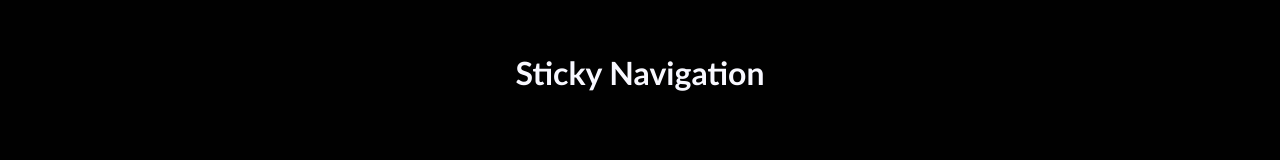
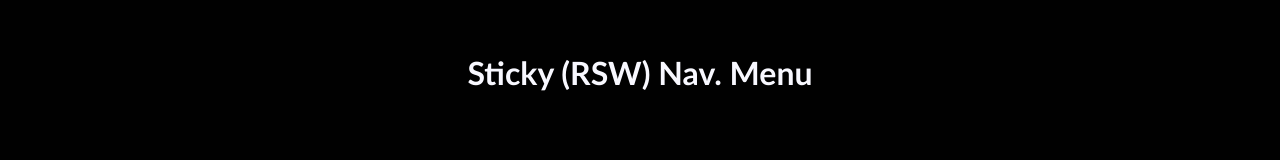
Before and after one commit to dennisbartol/Sticky-M, a plain HTML site: page index.html in a window 1280 px wide. Shown: the part 328-488 px from the top of the page. Drawn offline with Linux system fonts and the light colour scheme.

Commit message:
Update index.html

```diff
--- a/index.html
+++ b/index.html
@@ -15,7 +15,7 @@
     <!-- #Id Header nog toevoegen (Voor de fix) -->
 
     <header id="header">
-      <h1>Sticky Navigation</h1>
+      <h1>Sticky (RSW) Nav. Menu</h1>
     </header>
 
     <nav class="tabs">
```
